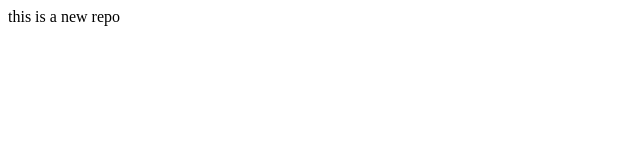
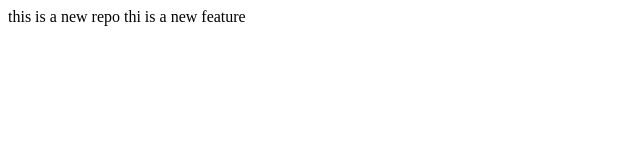
Before and after one commit to Abinashx5/LocalRepo, a plain HTML site: page index.html in a window 1280 px wide. Shown: the whole page, without its empty margins (0-640 px from the left). Drawn offline with Linux system fonts and the light colour scheme.

Commit message:
Add new feature

```diff
--- a/index.html
+++ b/index.html
@@ -7,5 +7,7 @@
 </head>
 <body>
     this is a new repo
+    thi is a new feature
+
 </body>
 </html>
```
